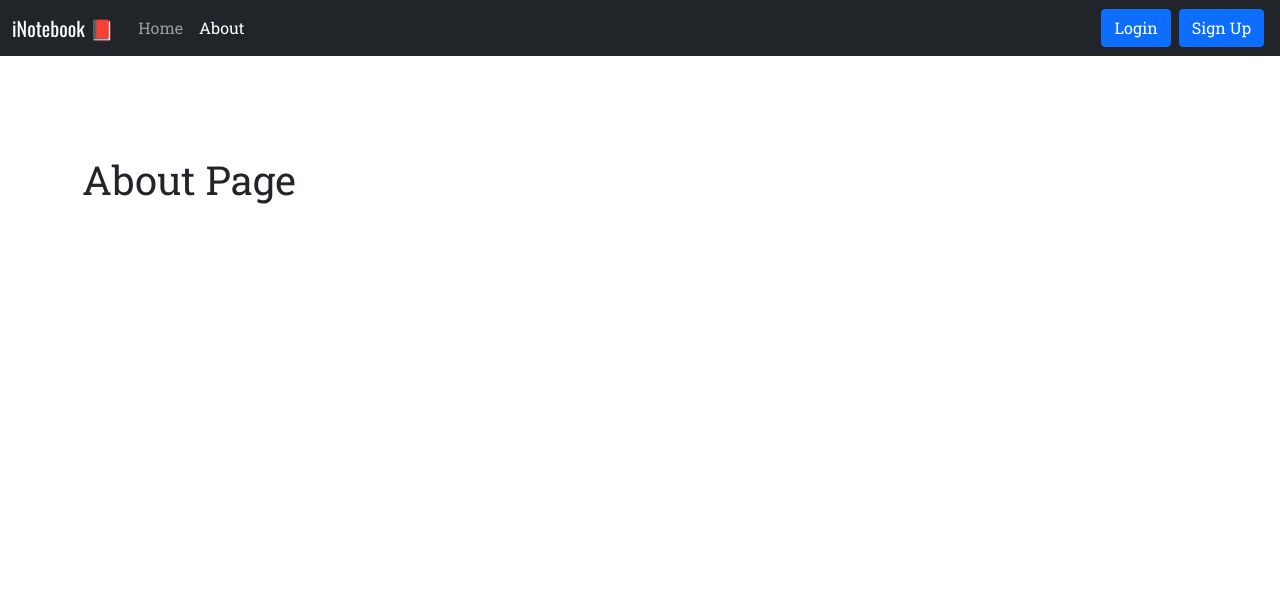
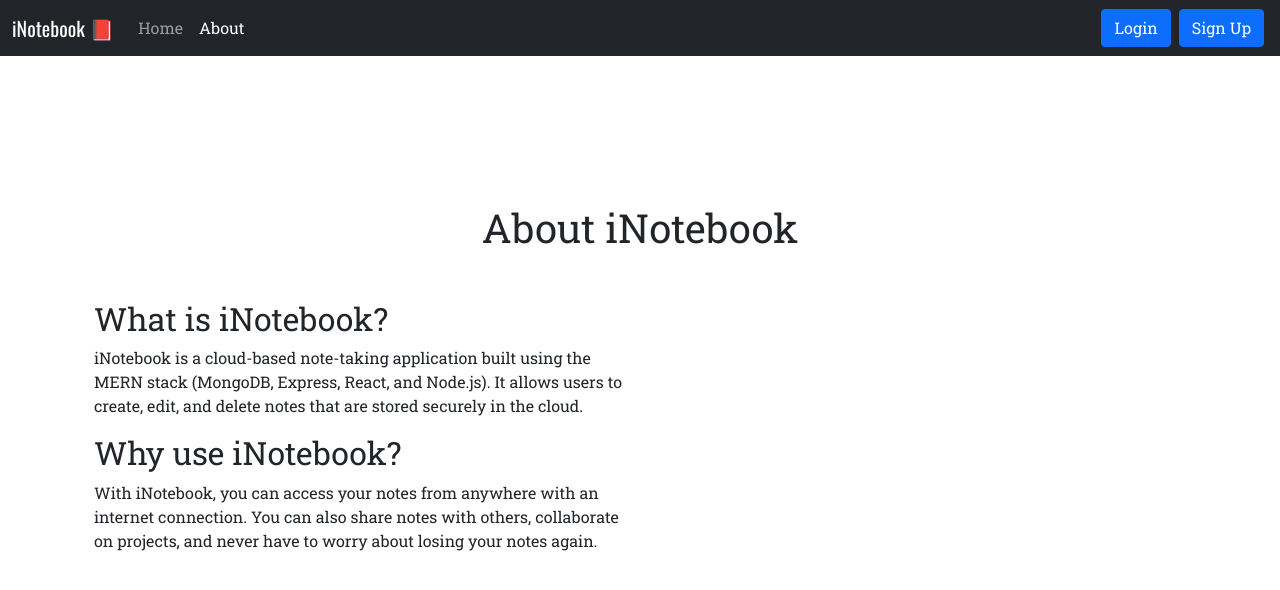
Before and after one commit to Surya8991/CloudNotebook, a React (Create React App) app: page /about in a window 1280 px wide. Shown: the top 590 px of the page. Built offline with nearby package versions, Linux system fonts and the light colour scheme.

Commit message:
About Page

```diff
--- a/src/components/About.js
+++ b/src/components/About.js
@@ -1,11 +1,19 @@
-import React from 'react'
+import React from 'react';
 
 const About = () => {
-    return (
-        <>
-           <h1>About Page</h1>
-        </>
-    )
-}
+  return (
+    <div className="container my-5">
+      <h1 className="text-center mb-5">About iNotebook</h1>
+      <div className="row ">
+        <div className="col-md-6">
+          <h2>What is iNotebook?</h2>
+          <p>iNotebook is a cloud-based note-taking application built using the MERN stack (MongoDB, Express, React, and Node.js). It allows users to create, edit, and delete notes that are stored securely in the cloud.</p>
+          <h2>Why use iNotebook?</h2>
+          <p>With iNotebook, you can access your notes from anywhere with an internet connection. You can also share notes with others, collaborate on projects, and never have to worry about losing your notes again.</p>
+        </div>
+      </div>
+    </div>
+  );
+};
 
-export default About
+export default About;
--- a/src/components/Notes.js
+++ b/src/components/Notes.js
@@ -24,7 +24,6 @@ const Notes = (props) => {
         ref.current.click();
         setNote({ id: currentNote._id, etitle: currentNote.title, edescription: currentNote.description, etag: currentNote.tag })
     }
-
     const handleClick = (e) => {
         console.log("Updating the note...", note)
         editNote(note.id, note.etitle, note.edescription, note.etag)
```
